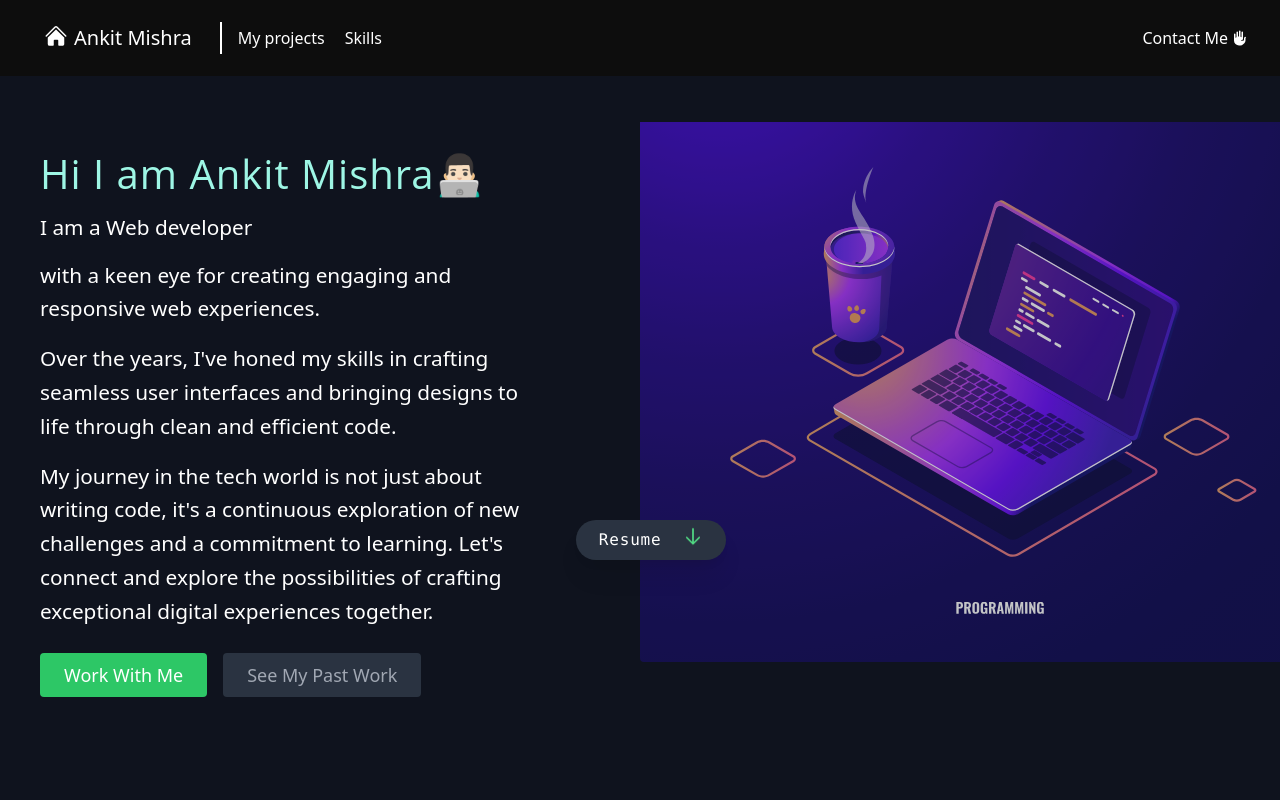
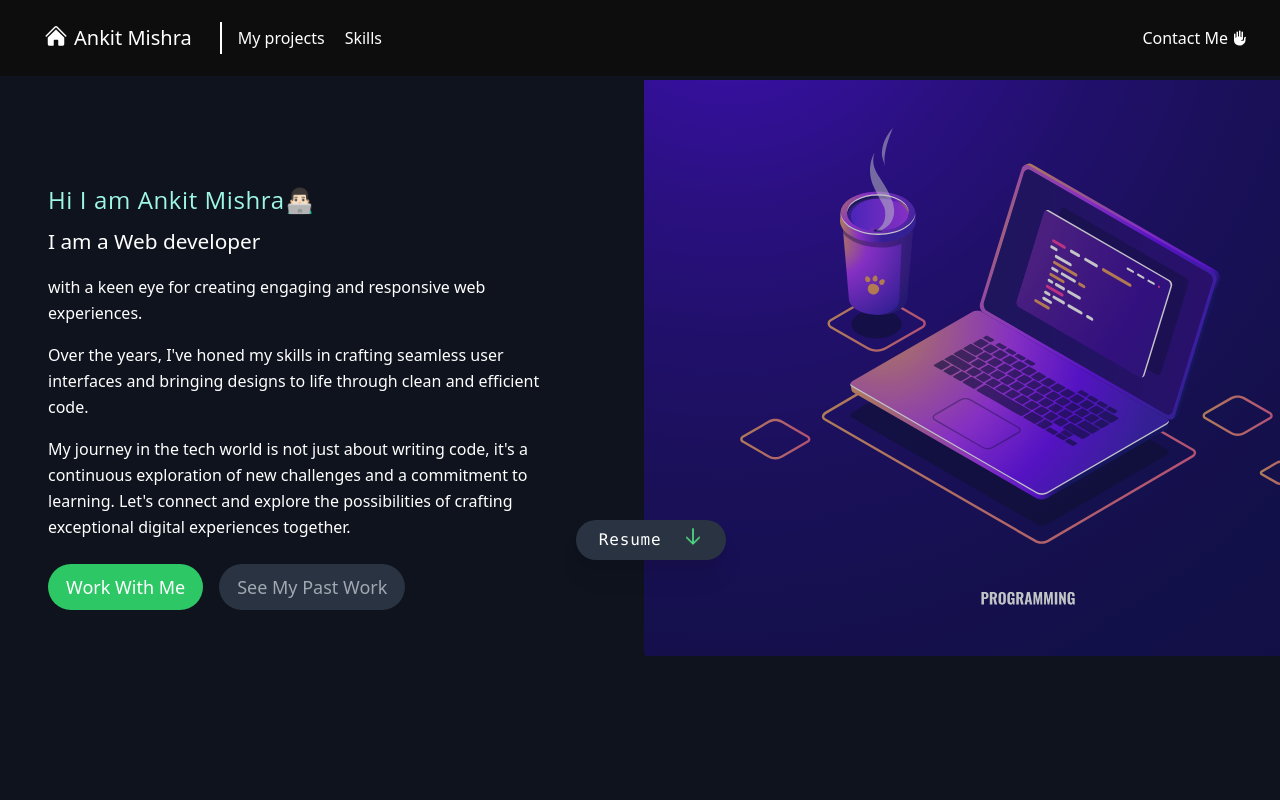
Before and after one commit to ankit0698/Ankit-portfolio, a React (Vite) app: page / in a window 1280 px wide. Shown: the top 800 px of the page. Built offline with nearby package versions, Linux system fonts and the light colour scheme.

Commit message:
fixed ui in first page

```diff
--- a/src/Components/About.jsx
+++ b/src/Components/About.jsx
@@ -1,49 +1,51 @@
 function About() {
   return (
     <>
+      <main className="w-full min-h-screen">
         <div
           id="about"
-        className=" flex px-10 lg:mt-0 pt-12 bg-[url('/bg-image.svg')] min-h-screen md:bg-none  bg-cover  md:flex-row flex-col  items-center overflow-hidden "
+          className=" flex  bg-[url('/bg-image.svg')] min-h-screen md:bg-none  bg-cover  md:flex-row flex-col  items-center overflow-hidden "
         >
-        <div className=" md:w-1/2   md:pr-16  flex flex-col md:items-start text-left mb-8 md:mb-0    md:-mt-[10em] -mt-4 margin-auto ">
-          <h1 className="text-bold text-[1.5rem] md:text-[2.5rem] font-['Open_Sans']  mb-2 tracking-wide font-medium text-teal-200 ">
+          <div className=" ml-[1em]   md:pr-16  flex flex-col md:items-start text-left mb-8 md:mb-0    md:-mt-[10em] mt-[2em] margin-auto ">
+            <h1 className="text-bold text-[1.5rem] md:text-[1.5rem] font-['Open_Sans'] mx-8 mb-2 tracking-wide font-medium text-teal-200 ">
               Hi I am Ankit Mishra<span className="text-white">👨🏻‍💻</span>
             </h1>
 
-          <p className="text-bold text-[1rem] md:text-[1.3rem]    mb-4 font-medium text-white">
+            <p className="text-bold text-[1rem] md:text-[1.3rem] mx-8   mb-4 font-medium text-white">
               I am a Web developer
             </p>
 
-          <p className="mb-4 leading-relaxed text-[1rem] md:text-[1.3rem]  text-white max-w-[500px]">
+            <p className="mb-4 leading-relaxed text-[1rem] md:text-[1rem] mx-8 text-white max-w-[500px]">
               with a keen eye for creating engaging and responsive web
               experiences.{" "}
             </p>
 
-          <p className="text-white leading-relaxed text-[1rem] md:text-[1.3rem] mb-4 max-w-[500px]">
-            Over the years, I&apos;ve honed my skills in crafting seamless user
-            interfaces and bringing designs to life through clean and efficient
-            code.
+            <p className="text-white leading-relaxed text-[1rem] mx-8 md:text-[1rem] mb-4 max-w-[500px]">
+              Over the years, I&apos;ve honed my skills in crafting seamless
+              user interfaces and bringing designs to life through clean and
+              efficient code.
             </p>
 
-          <p className="text-white leading-relaxed text-[1rem] md:text-[1.3rem] max-w-[500px]">
+            <p className="text-white leading-relaxed text-[1rem] mx-8 md:text-[1rem] max-w-[500px]">
               My journey in the tech world is not just about writing code,
               it&apos;s a continuous exploration of new challenges and a
               commitment to learning. Let&apos;s connect and explore the
-            possibilities of crafting exceptional digital experiences together.
+              possibilities of crafting exceptional digital experiences
+              together.
             </p>
             <br />
 
-          <div className="flex justify-center animate-spinny">
+            <div className="flex md:justify-center mx-8 animate-spinny">
               <a
                 href="#contact"
-              className="inline-flex text-white z-20 bg-green-500 border-0 py-2 px-6 focus:outline-none hover:bg-green-600 rounded text-lg"
+                className=" text-white z-20 bg-green-500 border-0 px-[1em] py-[.5em] rounded-full focus:outline-none hover:bg-green-600 rounded md:text-lg"
               >
                 Work With Me
               </a>
 
               <a
                 href="#projects"
-              className="ml-4 inline-flex text-gray-400 z-20 bg-gray-800 border-0 py-2 px-6 focus:outline-none hover:bg-gray-700 hover:text-white rounded text-lg"
+                className="ml-4  text-gray-400 z-20 bg-gray-800 border-0 px-[1em] py-[.5em] rounded-full text-center focus:outline-none hover:bg-gray-700 hover:text-white rounded md:text-lg"
               >
                 See My Past Work
               </a>
@@ -80,6 +82,7 @@ function About() {
             </a>
           </div>
         </div>
+      </main>
     </>
   );
 }
--- a/src/Components/Contact.jsx
+++ b/src/Components/Contact.jsx
@@ -6,7 +6,7 @@ function Contact() {
   const [state, handleSubmit] = useForm("xrgnkpql");
   if (state.succeeded) {
     return (
-      <div className="container min-h-screen   mx-auto flex  px-10 py-20 md:flex-row flex-col">
+      <div className="w-full min-h-screen   mx-auto flex  px-10 py-20 md:flex-row flex-col overflow-hidden">
         <BadgeCheckIcon className="h-10 w-10 text-green-400 flex mx-1" />
         <p className="flex h-32 w-100 pt-1 pl-1 text-2xl pr-4 text-yellow-100">
           Thanks for Joining! I will get in touch with you soon.
@@ -26,20 +26,20 @@ function Contact() {
   return (
     <section
       id="contact"
-      className=" min-h-screen mx-auto flex relative   px-10 pb-12 md:mt-0 -mt-20  md:flex-row flex-col items-center "
+      className=" min-h-screen mx-auto flex relative   px-[2em] pb-12 md:mt-0 -mt-20  md:flex-row flex-col  items-center "
     >
       <div className="lg:flex-grow md:w-3/4 lg:pr-24 flex flex-col md:items-start mb-16   text-center">
-        <img className="  max-w-[75%]  opacity-100 mt-8 z-10  " src="dev.png" />
+        <img className="  w-full  opacity-100 mt-8 z-10  " src="dev.png" />
       </div>
       <img
-        className="  max-w-[90%] absolute md:top-12 -top-6 translate-x-5 md:-translate-x-2 lg:max-w-[650px]  mt-8 opacity-85   "
+        className=" w-[80%] md:w-full  absolute md:top-12 -top-6  md:-translate-x-2 lg:max-w-[650px]  mt-8 opacity-85    "
         src={spiralImg}
       />
 
       <form
         onSubmit={handleSubmit}
         name="contact"
-        className="md:w-[500px] w-[320px] border-2  shadow-2xl shadow-teal-900 bg-gray-950 border-teal-200 rounded-2xl flex flex-col z-10 p-6 md:-mt-2 -mt-10"
+        className="md:w-[500px]  border-2  shadow-2xl shadow-teal-900 bg-gray-950 border-teal-200 rounded-2xl flex flex-col z-10 p-6 md:-mt-2 -mt-16"
       >
         <h2 className="text-white sm:text-4xl text-3xl mb-4 font-medium title-font">
           Work With Me
--- a/src/Components/Footer.jsx
+++ b/src/Components/Footer.jsx
@@ -1,7 +1,7 @@
 const Footer = () => {
   return (
-    <footer className=" bg-cover p-4 text-left   text-white flex flex-col">
-      <h1 className="text-center tracking-widest md:text-l">
+    <footer className=" w-full  pb-4  pt-10  ">
+      <h1 className="text-center text-white tracking-widest  md:text-l">
         Made with ❤️ in India
       </h1>
     </footer>
--- a/src/Components/Projects.jsx
+++ b/src/Components/Projects.jsx
@@ -11,7 +11,7 @@ export default function Projects() {
     >
       <img
         src="spiral2.png"
-        className=" w-full top-56 absolute animate-trans-up"
+        className="hidden md:block w-full top-56 absolute animate-trans-up"
       />
       <div className="  px-5 py-10 mx-auto text-center">
         <div className="flex flex-col w-full mb-8">
```
Also changed, not shown: 1 other file (tests, documents, lock files or other folders). Lines whose indentation alone changed are shown as unchanged.
